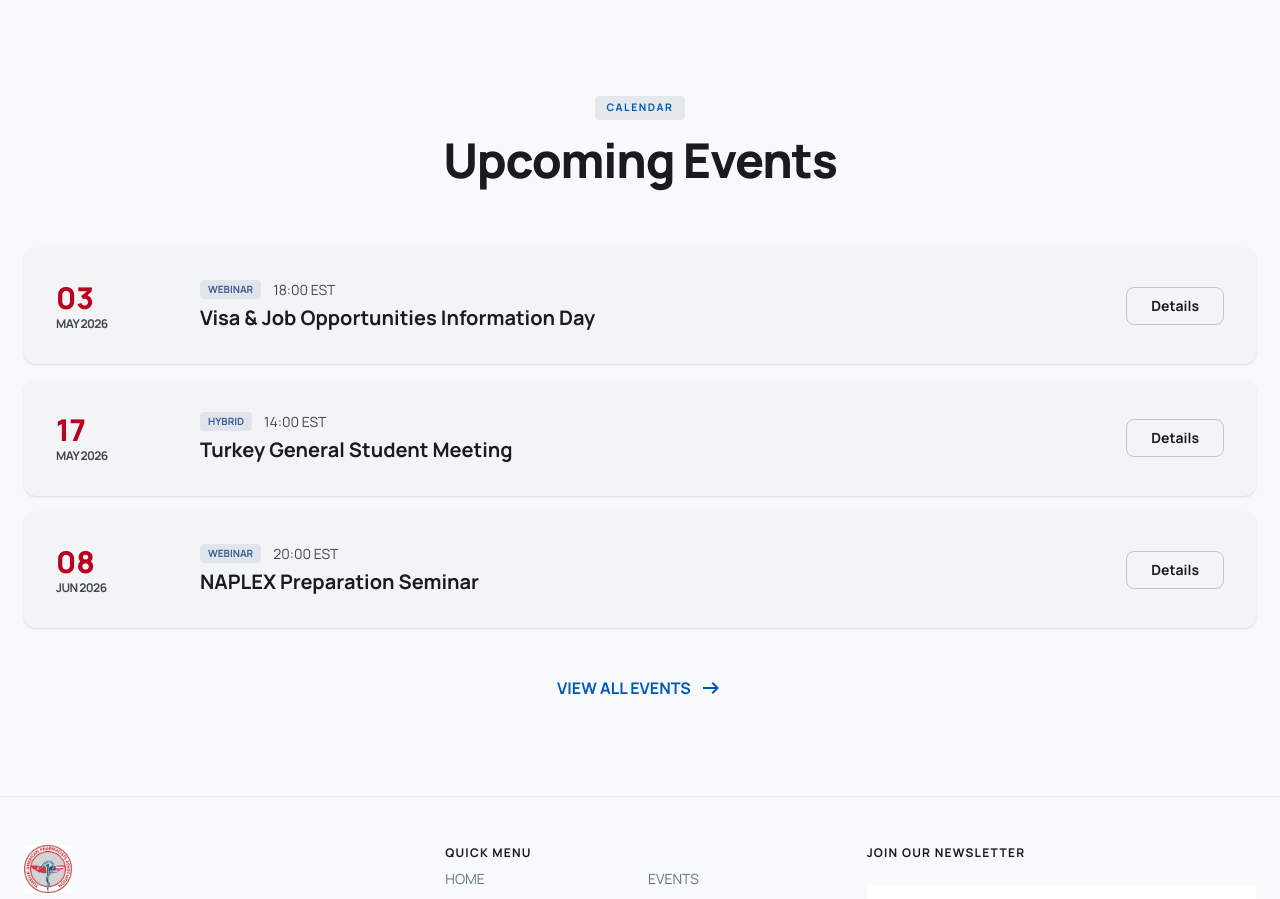
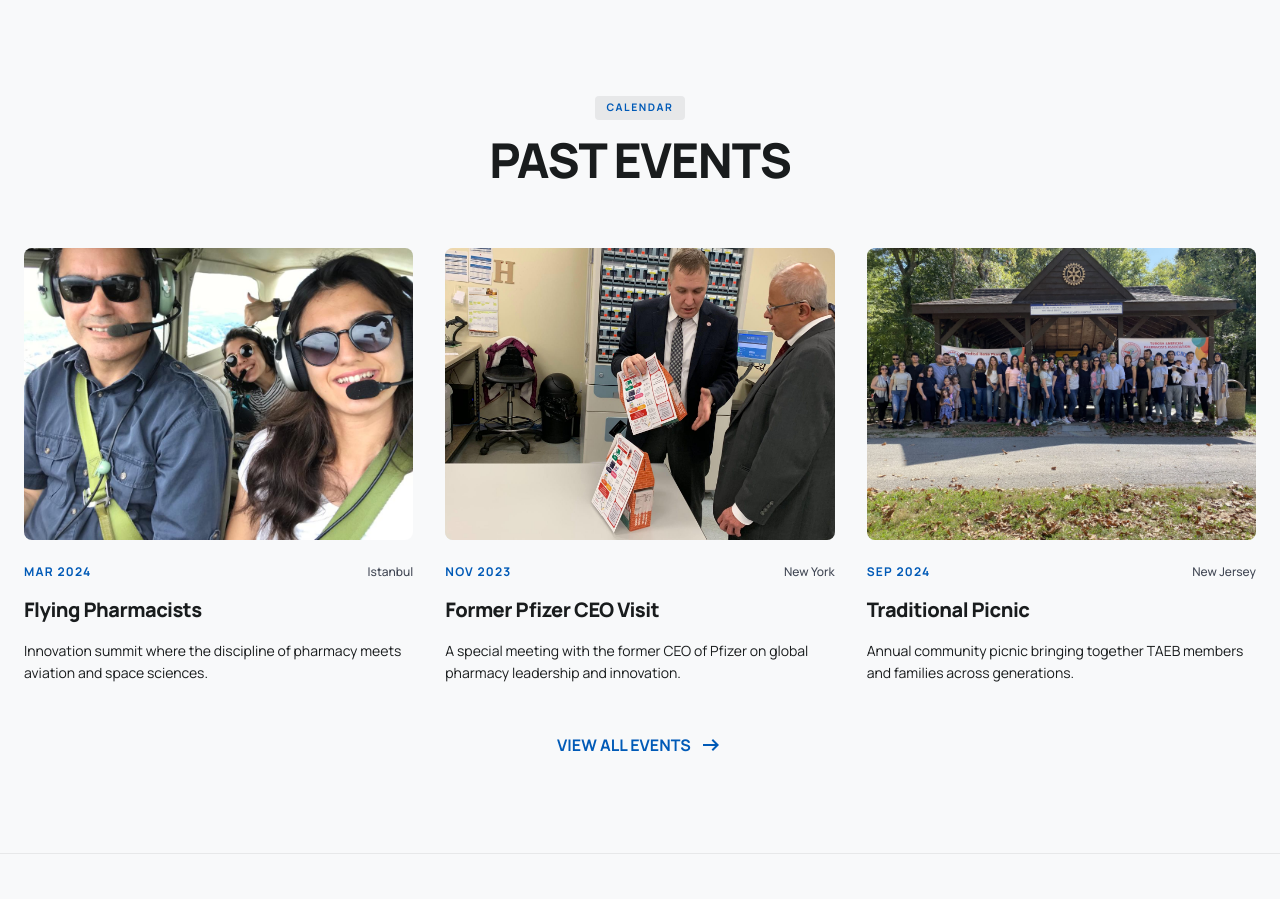
Before and after one commit to bulutmuf/taeb, a React (Vite) app: page / in a window 1280 px wide. Shown: the part 1620-2519 px from the top of the page. Built offline with nearby package versions, Linux system fonts and the light colour scheme.

Commit message:
micro: fix(ui): refine about members count UI and switch home events to past events

```diff
--- a/src/pages/About.tsx
+++ b/src/pages/About.tsx
@@ -68,20 +68,14 @@ export default function About() {
           </div>
 
           <div className="absolute top-4 right-6 md:top-auto md:bottom-8 md:right-6 bg-surface-container-lowest p-5 md:p-8 shadow-lg max-w-[220px] md:max-w-[280px]">
-            <div className="flex items-start gap-2 mb-3">
-              <span
-                className="material-symbols-outlined text-tertiary text-xl md:text-2xl"
-                style={{ fontVariationSettings: "'FILL' 1" }}
-              >
-                stars
-              </span>
-              <span className="text-tertiary font-black tracking-tighter text-4xl md:text-6xl leading-none">
+            <div className="flex flex-col items-start text-left">
+              <span className="text-tertiary font-black tracking-tighter text-4xl md:text-6xl leading-none mb-3">
                 {t("about.activeMembersCount")}
               </span>
+              <p className="text-[10px] md:text-xs font-semibold text-on-surface-variant uppercase tracking-widest leading-tight">
+                {t("about.activeMembersLabel")}
+              </p>
             </div>
-            <p className="text-[10px] md:text-xs font-semibold text-on-surface-variant uppercase tracking-widest leading-tight">
-              {t("about.activeMembersLabel")}
-            </p>
           </div>
         </div>
       </section>
--- a/src/pages/Home.tsx
+++ b/src/pages/Home.tsx
@@ -1,7 +1,7 @@
 import { useEffect, useState } from "react";
 import { useTranslation } from "react-i18next";
 import { Link } from "react-router-dom";
-import { upcomingEvents } from "../data/events";
+import { pastEvents } from "../data/events";
 import homeRight from "../assets/home-right.jpg";
 import StatCard from "../components/StatCard";
 import EventCard from "../components/EventCard";
@@ -183,15 +183,15 @@ export default function Home() {
         <div className="max-w-7xl mx-auto px-6">
           <SectionHeading
             badge={t("home.calendarLabel")}
-            title={t("home.upcomingEvents")}
+            title={t("events.pastTitle")}
             alignment="center"
             badgeTheme="surface"
             className="mb-16"
           />
 
-          <div className="space-y-4">
-            {upcomingEvents.slice(0, 3).map((event) => (
-              <EventCard key={event.id} event={event} variant="upcoming" lang={lang} t={t} />
+          <div className="grid grid-cols-1 md:grid-cols-2 lg:grid-cols-3 gap-x-8 gap-y-16">
+            {pastEvents.slice(0, 3).map((event) => (
+              <EventCard key={event.id} event={event} variant="past" lang={lang} t={t} />
             ))}
           </div>
 
```
